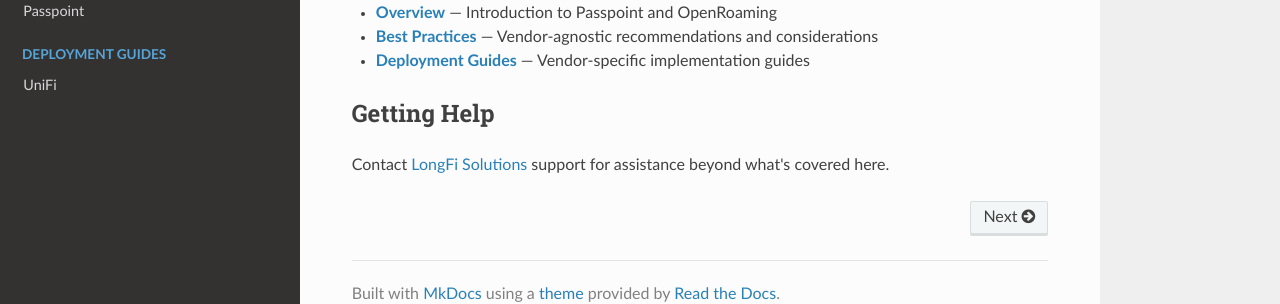
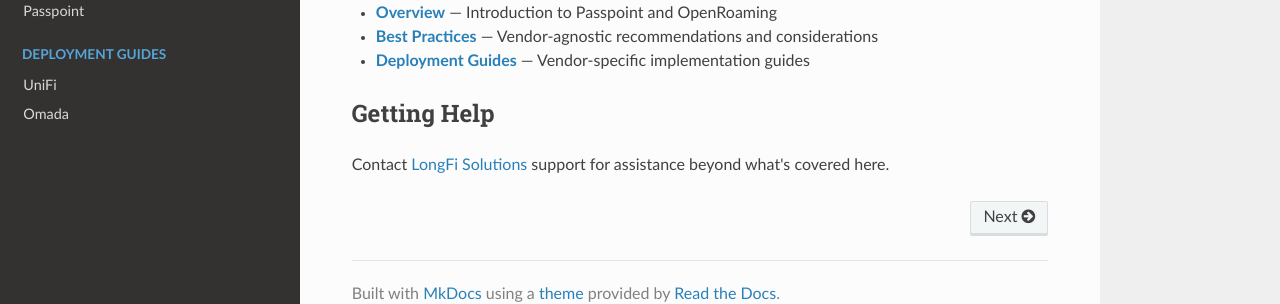
Before and after one commit to LongFi-Solutions/longfi-solutions.github.io, an MkDocs documentation site: the page built from docs/index.md, in a window 1280 px wide. Shown: the part 335-639 px from the top of the page. Built offline with MkDocs 1.6.1, drawn with Linux system fonts in a browser that asks for light colours; nearby versions of some CDN libraries.

Commit message:
Add Omada to nav

```diff
--- a/mkdocs.yml
+++ b/mkdocs.yml
@@ -36,6 +36,7 @@ nav:
   - Deployment Guides:
     # - Introduction: deployment/index.md
     - UniFi: deployment/unifi.md
+    - Omada: deployment/omada-networks.md
     # - Meraki: deployment/meraki.md
     # - Aruba: deployment/aruba.md
     # - Ruckus: deployment/ruckus.md
```
